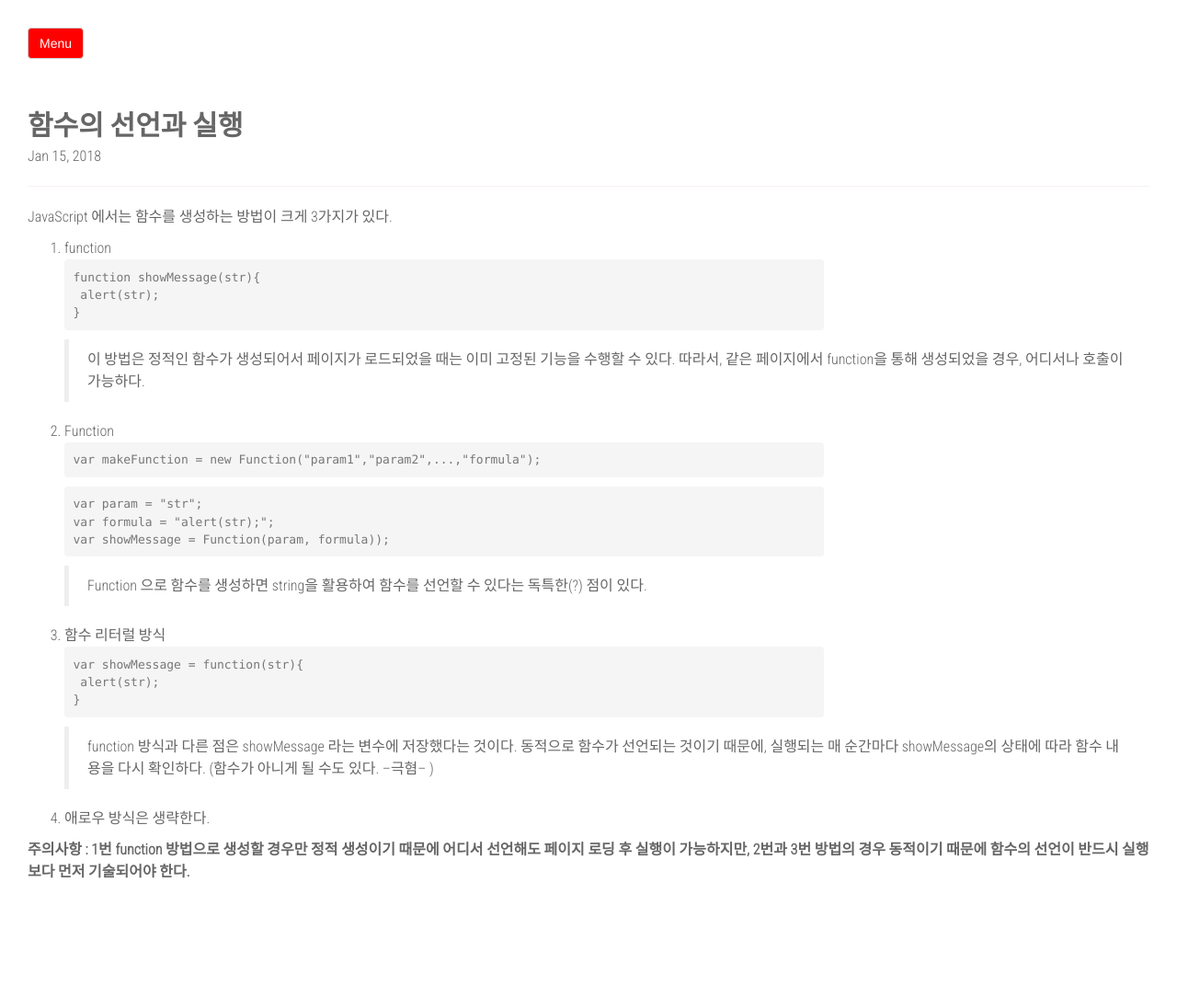
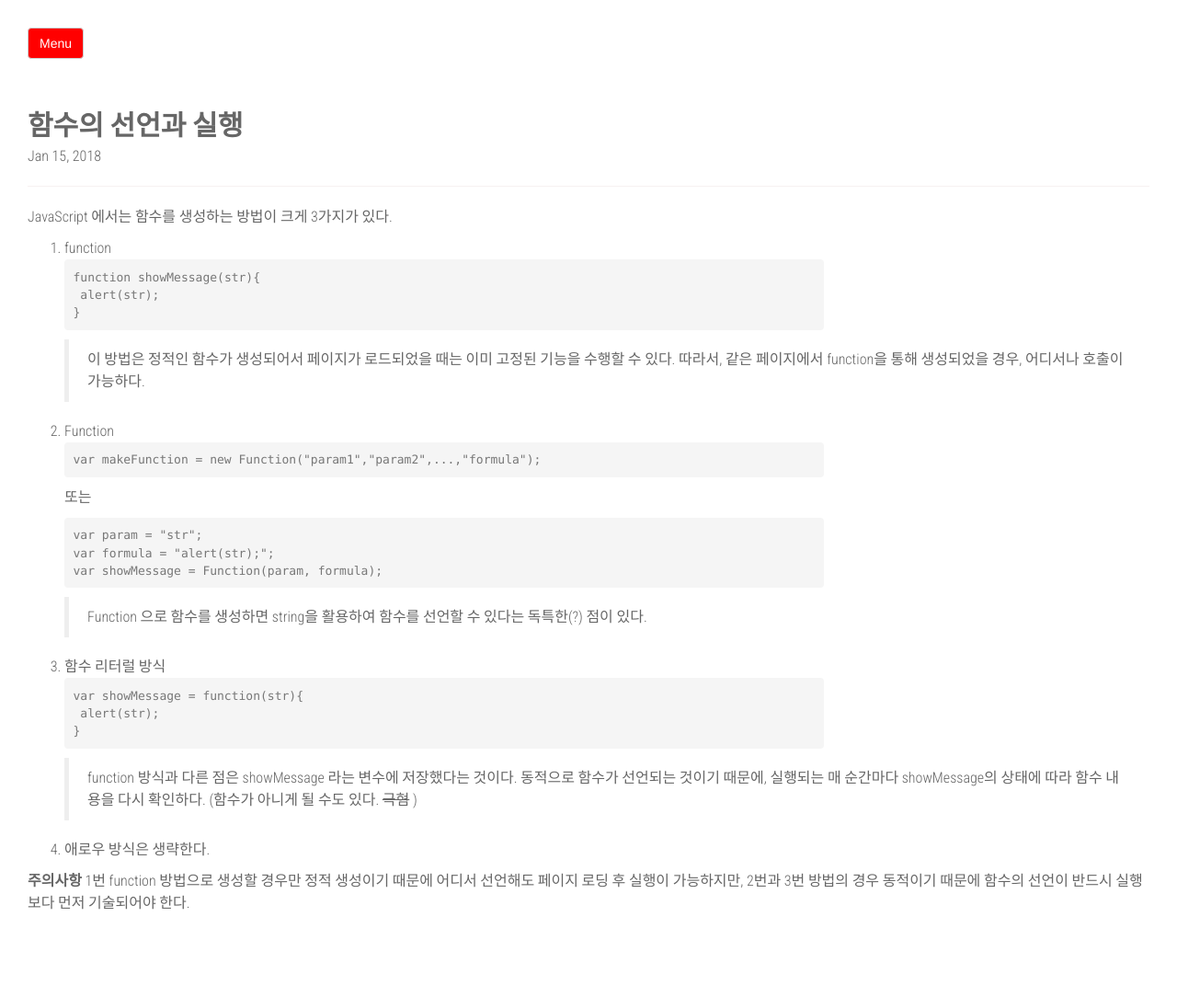
Before and after one commit to daehoney/daehoney.github.io, a Jekyll site: the page built from _posts/2018-01-14-js001.markdown, in a window 1280 px wide. Shown: the whole page at 92% size. Built offline with Jekyll 4.4.1, drawn with Linux system fonts in a browser that asks for light colours; nearby versions of some CDN libraries; comment, search, counter and statistics services are not loaded; before the commit the page ends 1050 px from its top, so only the background shows below that.

Commit message:
no message

````diff
--- a/_posts/2018-01-14-js001.markdown
+++ b/_posts/2018-01-14-js001.markdown
@@ -21,10 +21,11 @@ function showMessage(str){
 ```javascript
 var makeFunction = new Function("param1","param2",...,"formula");
 ```
+또는
 ```javascript
 var param = "str";
 var formula = "alert(str);";
-var showMessage = Function(param, formula));
+var showMessage = Function(param, formula);
 ```
 > Function 으로 함수를 생성하면 string을 활용하여 함수를 선언할 수 있다는 독특한(?) 점이 있다.
 
@@ -34,8 +35,11 @@ var showMessage = function(str){
     alert(str);
 }
 ```
-> function 방식과 다른 점은 showMessage 라는 변수에 저장했다는 것이다. 동적으로 함수가 선언되는 것이기 때문에, 실행되는 매 순간마다 showMessage의 상태에 따라 함수 내용을 다시 확인하다. (함수가 아니게 될 수도 있다. --극혐-- )
+> function 방식과 다른 점은 showMessage 라는 변수에 저장했다는 것이다. 동적으로 함수가 선언되는 것이기 때문에, 실행되는 매 순간마다 showMessage의 상태에 따라 함수 내용을 다시 확인하다. (함수가 아니게 될 수도 있다. ~~극혐~~ )
 
 4. 애로우 방식은 생략한다.
 
-**주의사항 : 1번 function 방법으로 생성할 경우만 정적 생성이기 때문에 어디서 선언해도 페이지 로딩 후 실행이 가능하지만, 2번과 3번 방법의 경우 동적이기 때문에 함수의 선언이 반드시 실행보다 먼저 기술되어야 한다.**
+
+
+**주의사항**
+1번 function 방법으로 생성할 경우만 정적 생성이기 때문에 어디서 선언해도 페이지 로딩 후 실행이 가능하지만, 2번과 3번 방법의 경우 동적이기 때문에 함수의 선언이 반드시 실행보다 먼저 기술되어야 한다.
````
Also changed, not shown: js.md (+1 -1 lines).
